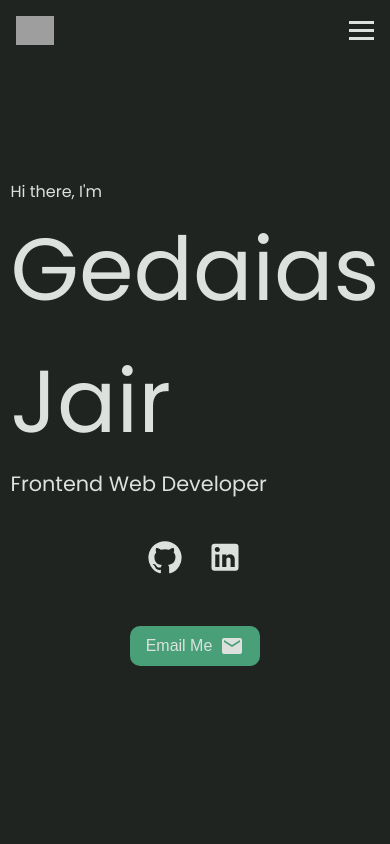
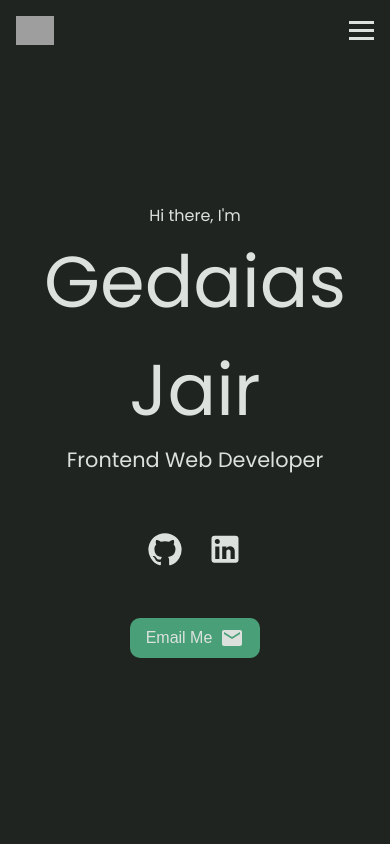
Before and after one commit to gedadev/portfolio-s, a React (Vite) app: page / in a window 390 px wide. Shown: the top 844 px of the page. Built offline with nearby package versions, Linux system fonts and the light colour scheme; grey boxes are pictures that could not be loaded.

Commit message:
Adjust styles of home section for mobile view

```diff
--- a/src/styles/home.css
+++ b/src/styles/home.css
@@ -12,9 +12,9 @@
 .presentation-container {
     display: flex;
     flex-direction: column;
-    align-items: flex-start;
+    align-items: center;
     justify-content: center;
-    margin: 0 20vw;
+    text-align: center;
 }
 
 .presentation:nth-child(2) {
@@ -33,3 +33,14 @@
 .channels li {
     transform: scale(1.5);
 }
+
+@media(max-width: 700px) {
+    .presentation-container {
+        width: 100%;
+        padding: 1rem;
+    }
+
+    .presentation:nth-child(2) {
+        font-size: 4.5rem;
+    }
+}
```
